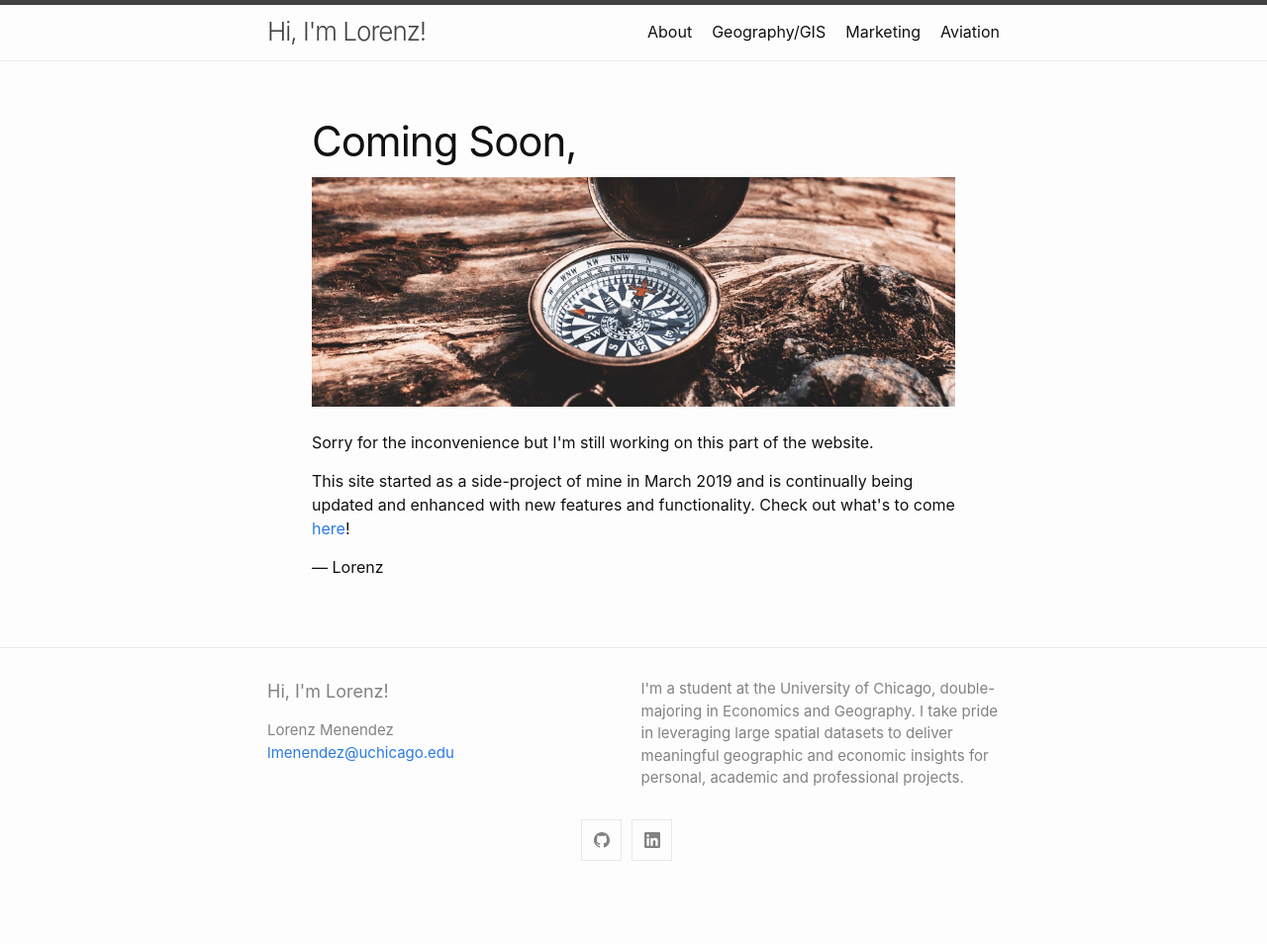
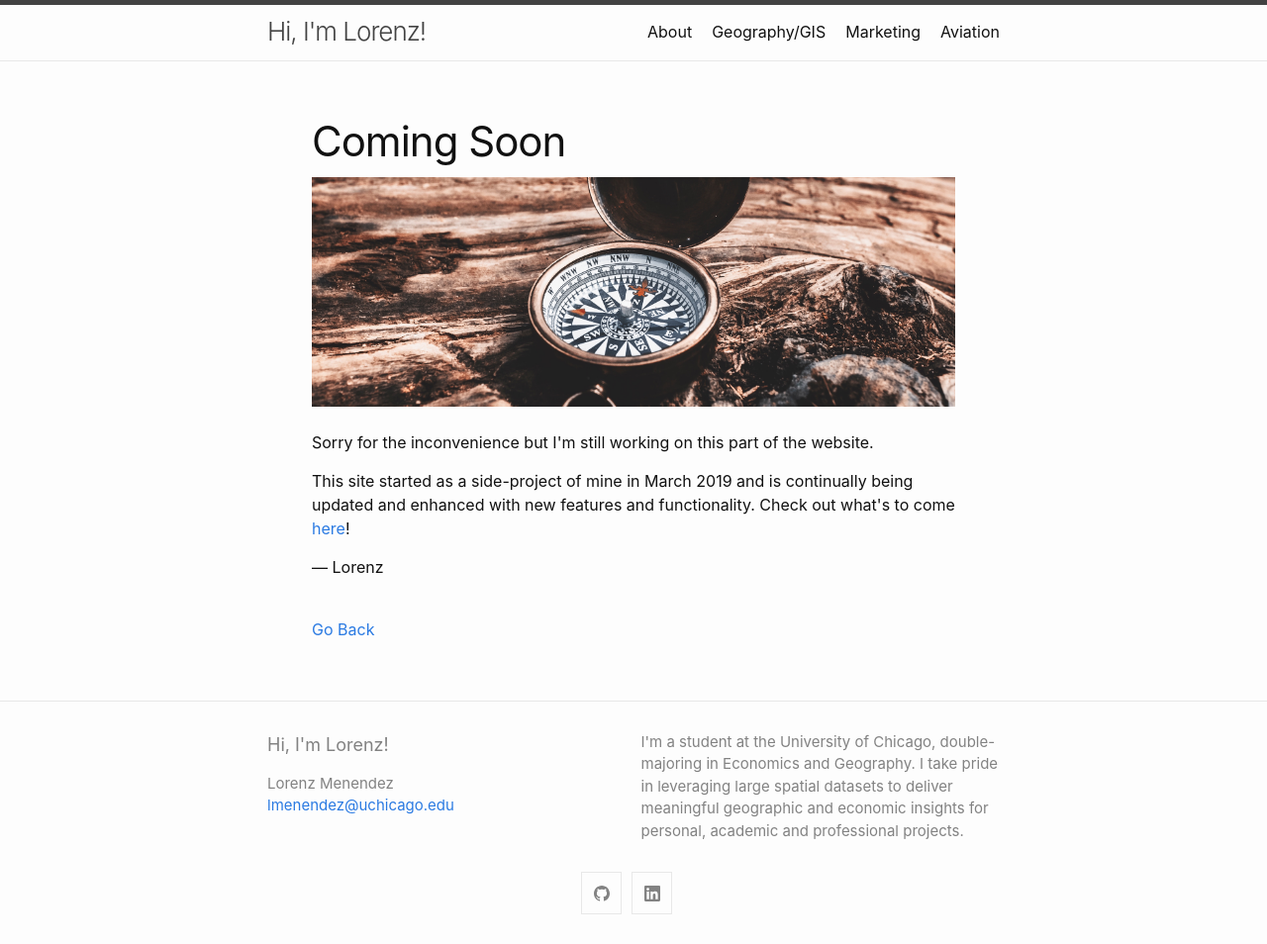
Before and after one commit to LorenzMenendez/LorenzMenendez.github.io, a Jekyll site: the page built from Construction.md, in a window 1280 px wide. Shown: the whole page at 99% size. Built offline with Jekyll 4.4.1, drawn with Linux system fonts in a browser that asks for light colours; before the commit the page ends 900 px from its top, so only the background shows below that.

```diff
--- a/Construction.md
+++ b/Construction.md
@@ -9,12 +9,15 @@ permalink: /construction/
 </style>
 
 <article>
-    <h1>Coming Soon,</h1>
+    <h1>Coming Soon</h1>
     <img src="../assets/compass.jpg">
     <div>
     	<br>
         <p>Sorry for the inconvenience but I'm still working on this part of the website. </p>
         <p> This site started as a side-project of mine in March 2019 and is continually being updated and enhanced with new features and functionality. Check out what's to come <a href="https://github.com/LorenzMenendez/LorenzMenendez.github.io/blob/master/webplan.md">here</a>! </p>
         <p>&mdash; Lorenz</p>
+
+<br>
+<a href="javascript:history.back()">Go Back</a>
     </div>
 </article>
```
Also changed, not shown: marketing.md (+6 -0 lines).
